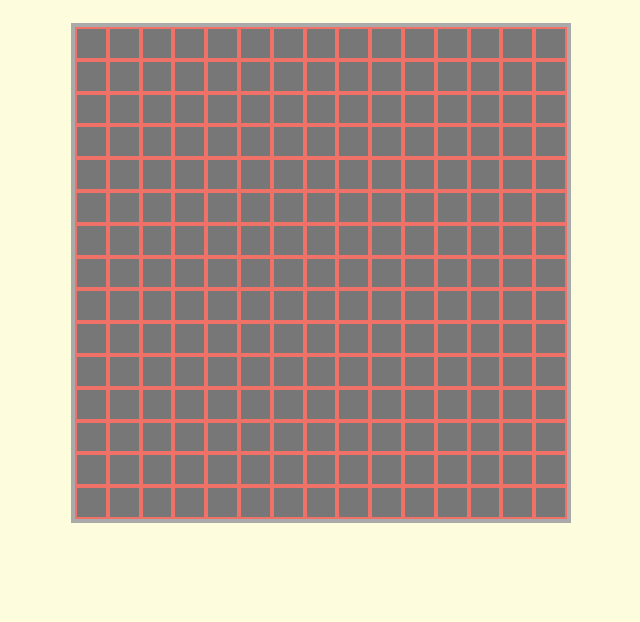
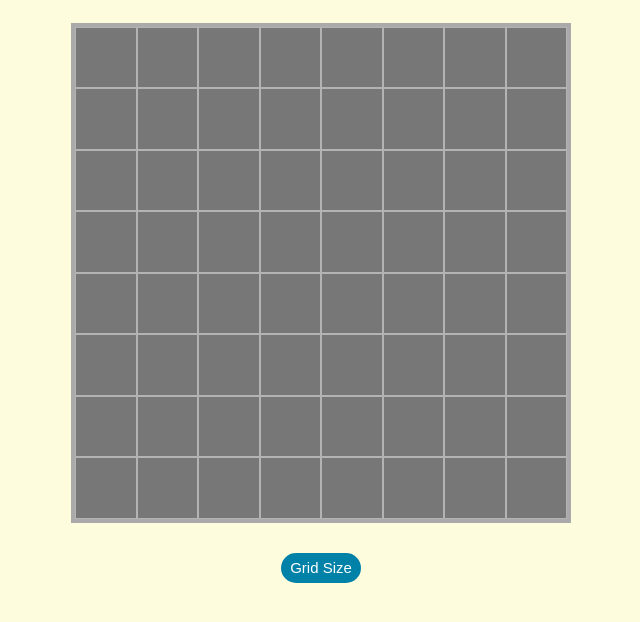
Before and after one commit to bdavidg3/etch-a-sketch, a plain HTML site: page index.html in a window 1280 px wide. Shown: the part 96-718 px from the top of the page, without its empty margins (319-959 px from the left). Drawn offline with Linux system fonts and the light colour scheme; a web font is replaced by a local one.

Commit message:
feat: add button to set grid size

```diff
--- a/index.html
+++ b/index.html
@@ -9,6 +9,13 @@
 <body>
     <h1>Etch A Sketch</h1>
     <div class="grid-container"></div>
+
+    <div class="settings-container">
+        <div class="grid-settings">
+            <button class="grid-size">Grid Size</button>
+        </div>
+    </div>
+
     <script src="script.js"></script>
 </body>
 </html>
--- a/script.js
+++ b/script.js
@@ -1,6 +1,9 @@
 gridContainer = document.querySelector('.grid-container');
-let a=15;
+sizeButton = document.querySelector('.grid-size')
+let a=8;
 
+function gridCreator(a){
+    gridContainer.innerHTML="";
 for (let i=1;i<=a*a;i++){
     const gridItem = document.createElement('div');
     gridItem.setAttribute('class','grid-item');
@@ -10,4 +13,20 @@ for (let i=1;i<=a*a;i++){
     gridItem.addEventListener('mouseover',()=>{
     gridItem.style.backgroundColor='#dd2222';
 })
-}
+}}
+
+gridCreator(a);
+
+sizeButton.addEventListener('click',()=>{
+    let j=1;
+    a = prompt("Ingresa el tamaño de la cuadricula");
+    while (j < 2){
+        if(a>=1&&a<=32){
+            gridCreator(a);
+            j++;
+        }
+        else{
+            a = prompt("Por favor, ingrese un número entre 1 y 32");
+        }
+    }
+})
--- a/styles.css
+++ b/styles.css
@@ -45,5 +45,21 @@ h1{
 }
 
 .grid-item{
-    border: #f07167 2px solid;
+    border: #b3b3b3 0.25px solid;
 }
+
+.settings-container{
+    display:flex;
+    justify-content: center;
+    padding:30px;
+}
+
+.grid-size{
+    border:none;
+    width:80px;
+    height:30px;
+    background-color: #0081a7;
+    color: white;
+    font-size: 15px;
+    border-radius: 20px;
+}
```
